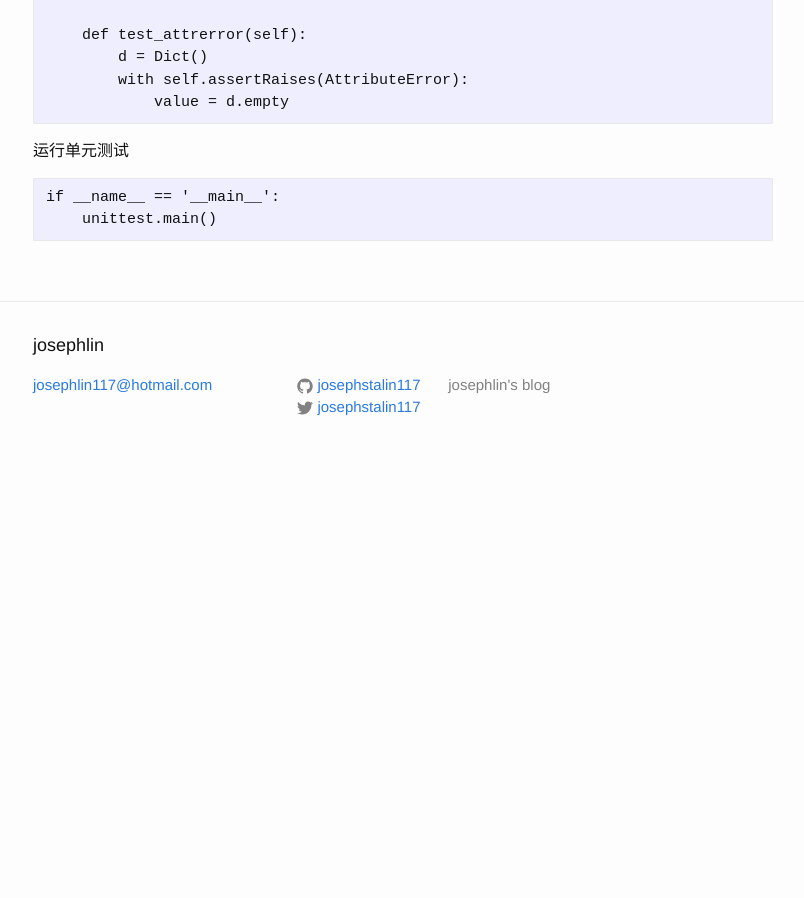
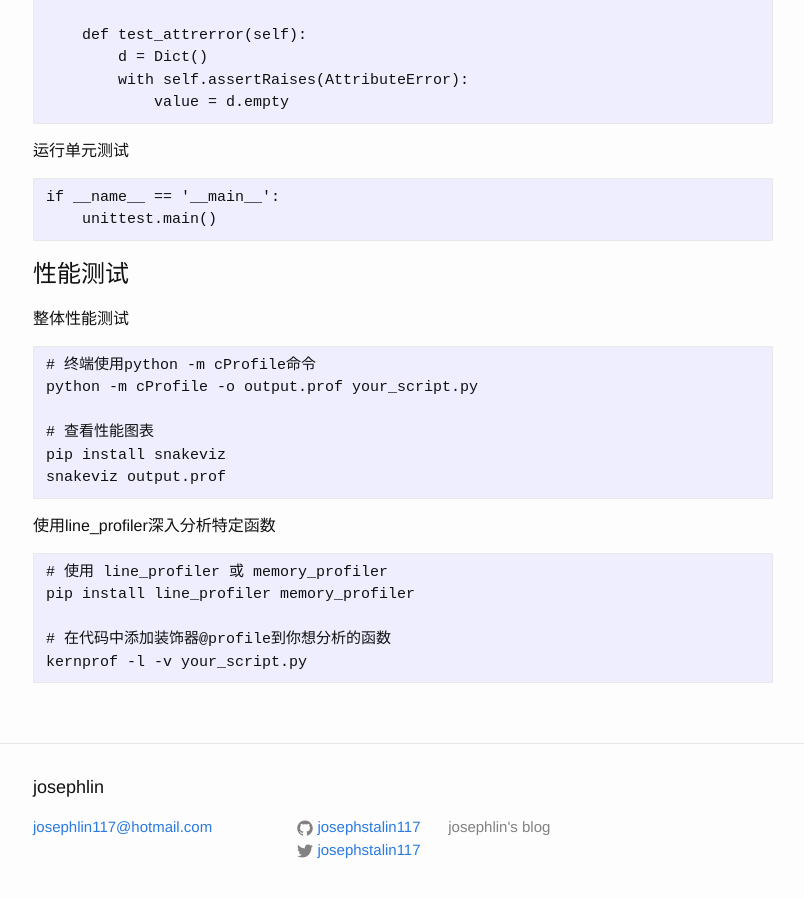
Before and after one commit to josephstalin117/josephstalin117.github.io, a Jekyll site: the page built from _posts/2017-08-10-python.markdown, in a window 1280 px wide and 900 px high, scrolled down 25263 px. Shown: the whole window, without its empty margins (237-1041 px from the left). Built offline with Jekyll 4.4.1, drawn with Linux system fonts in a browser that asks for light colours; before the commit the page ends 25742 px from its top, so only the background shows below that.

Commit message:
add profile

````diff
--- a/_posts/2017-08-10-python.markdown
+++ b/_posts/2017-08-10-python.markdown
@@ -1180,3 +1180,24 @@ class TestDict(unittest.TestCase):
 if __name__ == '__main__':
     unittest.main()
 ```
+
+# 性能测试
+
+整体性能测试
+```
+# 终端使用python -m cProfile命令
+python -m cProfile -o output.prof your_script.py
+
+# 查看性能图表
+pip install snakeviz
+snakeviz output.prof
+```
+
+使用line_profiler深入分析特定函数
+```
+# 使用 line_profiler 或 memory_profiler
+pip install line_profiler memory_profiler
+
+# 在代码中添加装饰器@profile到你想分析的函数
+kernprof -l -v your_script.py
+```
````
